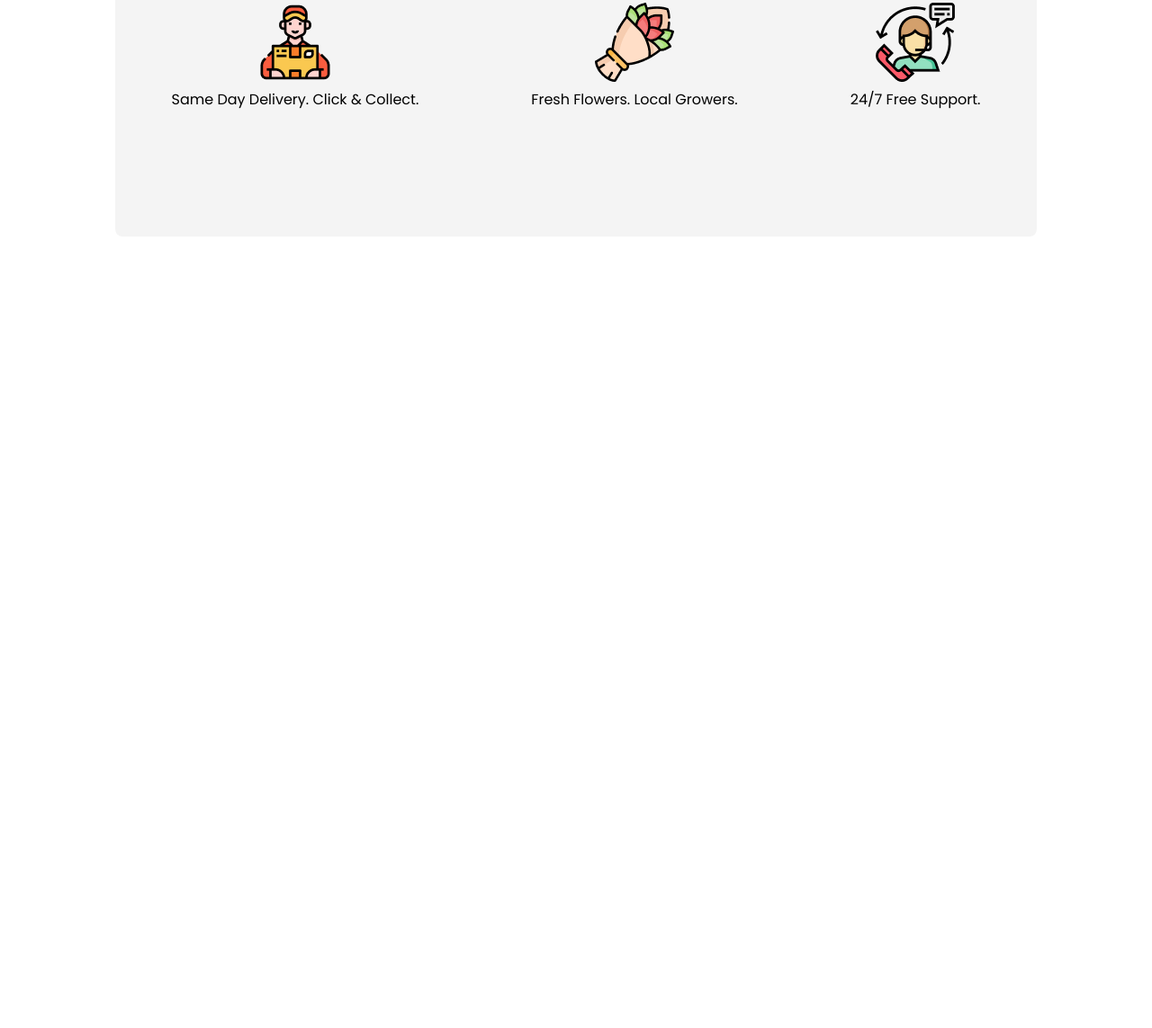
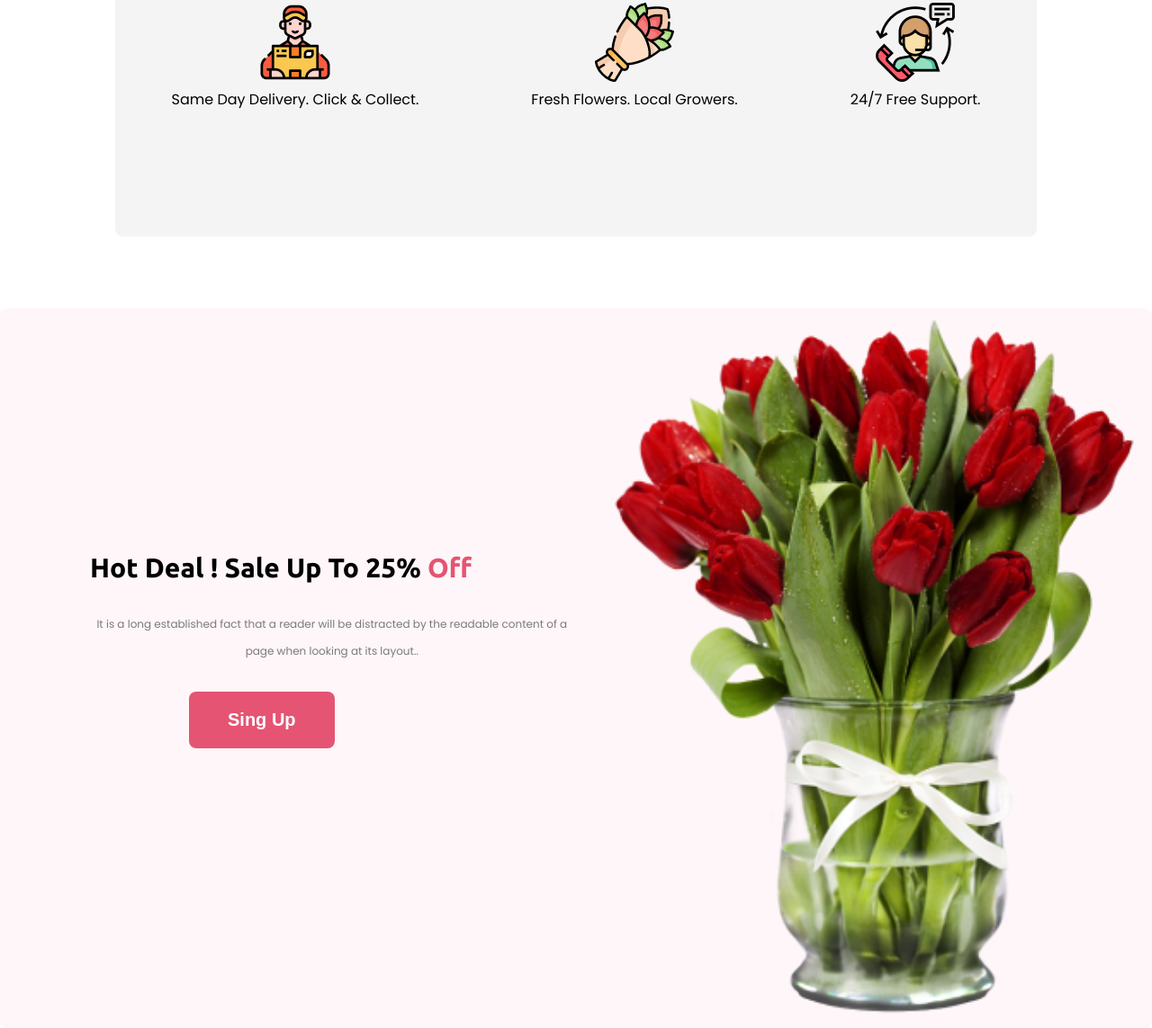
Before and after one commit to sowadsikder/flower-shop, a plain HTML site: page index.html in a window 1280 px wide. Shown: the part 1643-2786 px from the top of the page at 90% size. Before the commit the page ends 1986 px from the top, so only its background shows below. Drawn offline with Linux system fonts and the light colour scheme.

Commit message:
hot deal section and style added

```diff
--- a/css/styles.css
+++ b/css/styles.css
@@ -27,10 +27,10 @@ h3.section-title {
   text-align: center;
   font-size: 40px;
   font-weight: 800;
-  margin-bottom:30px;
+  margin-bottom: 30px;
 }
 p.section-description {
-  color: rgba(39, 39, 39, 0.60);
+  color: rgba(39, 39, 39, 0.6);
   text-align: center;
   font-size: 18px;
   font-weight: 400;
@@ -39,11 +39,11 @@ p.section-description {
   width: 60%;
 }
 button.btn-primary {
-  color: #FFF;
+  color: #fff;
   font-size: 20px;
   font-weight: 700;
   border-radius: 8px;
-  background: #E55473;
+  background: #e55473;
   display: inline-flex;
   padding: 20px 43px;
   align-items: flex-start;
@@ -53,12 +53,12 @@ button.btn-primary {
 }
 /* Header Styling Start */
 
-header{
+header {
   display: flex;
   justify-content: space-between;
   align-items: center;
-    background: url('../asset/pngwing\ 10.png'), lightgray;
-    background-color:rgba(229, 84, 115, 0.10);
+  background: url("../asset/pngwing\ 10.png"), lightgray;
+  background-color: rgba(229, 84, 115, 0.1);
   background-repeat: no-repeat;
   background-size: contain;
   height: 100vh;
@@ -72,7 +72,7 @@ h1.banner-title {
 }
 
 p.banner-description {
-  color: rgba(39, 39, 39, 0.60);
+  color: rgba(39, 39, 39, 0.6);
   font-size: 16px;
   font-weight: 400;
   line-height: 26px;
@@ -152,3 +152,40 @@ section.support {
   margin: auto;
   width: 80%;
 }
+
+/* Hot Deal Section Styling Start */
+
+section.hot-deal {
+  display: flex;
+  justify-content: space-between;
+  align-items: center;
+  background: url("../asset/pngwing\ 8.png"), lightgray 50%;
+  border-radius: 8px;
+  background-color: rgba(229, 84, 115, 0.05);
+  background-repeat: no-repeat;
+  background-size: contain;
+  background-position: right;
+  height: 100vh;
+  padding: 80px 0;
+}
+.hot-deal-container {
+  width: 70%;
+  margin-left: 100px;
+}
+p#hot-description {
+  font-size: 12px;
+  margin-left: 0;
+  margin-bottom: 30px;
+}
+
+h1#hot-deal-title {
+  margin-bottom: 30px;
+  font-size: 30px;
+}
+
+h1#hot-deal-title span {
+  color: #E55473;
+}
+button#sing-up {
+  margin-left: 110px;
+}
--- a/index.html
+++ b/index.html
@@ -30,7 +30,8 @@
         <section class="flower">
             <div class="flower-container">
                 <h3 class="section-title">Our Featured Flowers</h3>
-                <p class="section-description">It is a long established fact that a reader will be distracted by the readable content of a page when looking at its layout.</p>
+                <p class="section-description">It is a long established fact that a reader will be distracted by the
+                    readable content of a page when looking at its layout.</p>
                 <div class="flower-item-container">
                     <div class="flower-item-box">
                         <div class="item-box-radius">
@@ -83,6 +84,16 @@
             </div>
         </section>
 
+        <section class="hot-deal">
+            <div class="hot-deal-container">
+                <h1 class="section-title" id="hot-deal-title">Hot Deal ! Sale Up To 25% <span>Off</span></h1>
+                <p class="section-description" id="hot-description">It is a long established fact that a reader will be distracted by the readable content of a page when looking at its layout..</p>
+                <div class="shop-btn">
+                    <button class="btn-primary" id="sing-up" type="button">Sing Up</button>
+                </div>
+            </div>
+        </section>
+
     </main>
 
     <footer>
```
Lines whose indentation alone changed are shown as unchanged.
